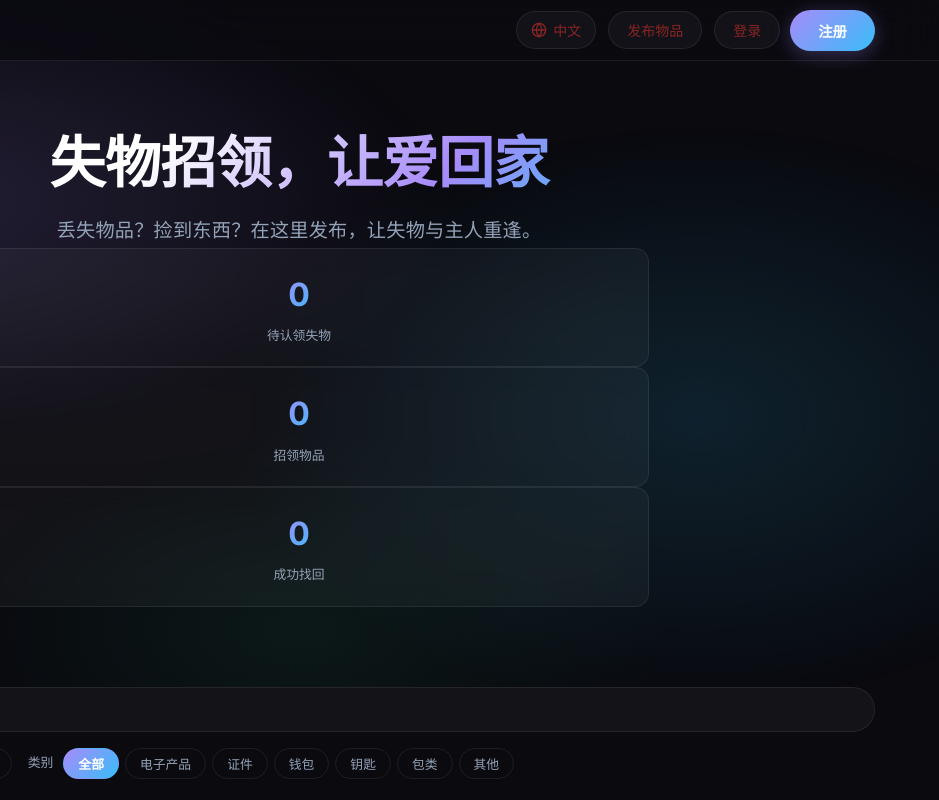
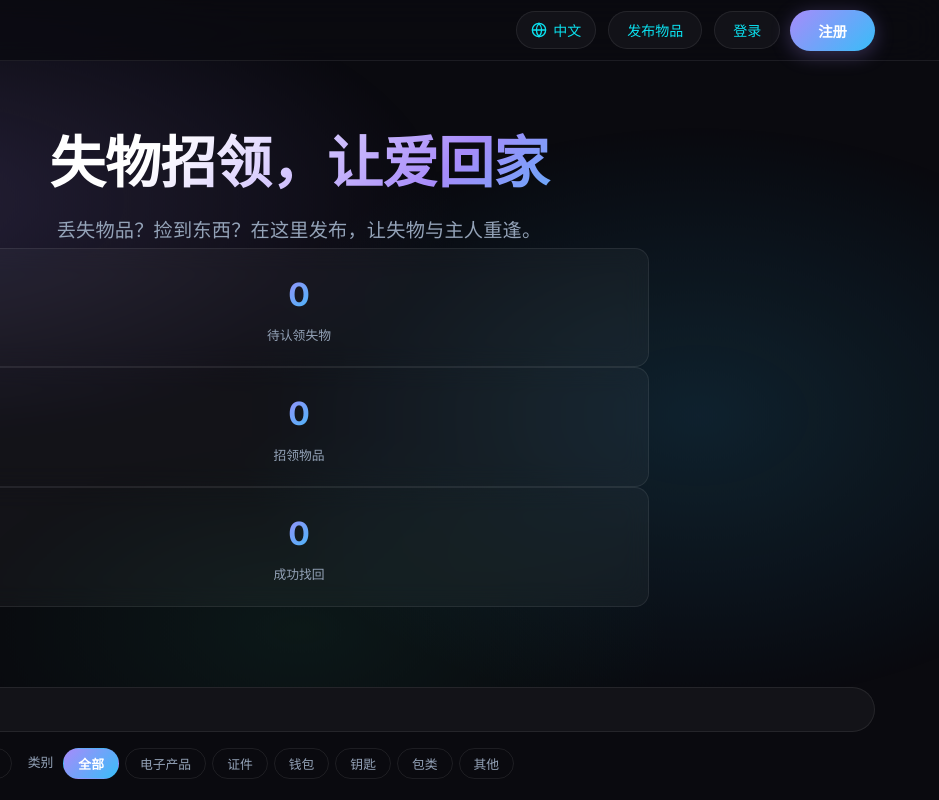
Before and after one commit to aerowong-star/lostfound, a website: page index.html in a window 1280 px wide. Shown: the top 800 px of the page, 341-1280 px from the left. Drawn offline with Linux system fonts and the light colour scheme; no server answers.

Commit message:
Change text color variable to a new value

```diff
--- a/style.css
+++ b/style.css
@@ -13,7 +13,7 @@
   --green: #34d399;
   --red: #f87171;
   --yellow: #fbbf24;
-  --text: #8a2525;
+  --text: #0be2f1;
   --text-muted: #94a3b8;
   --text-dim: #4b5563;
   --radius: 14px;
```
